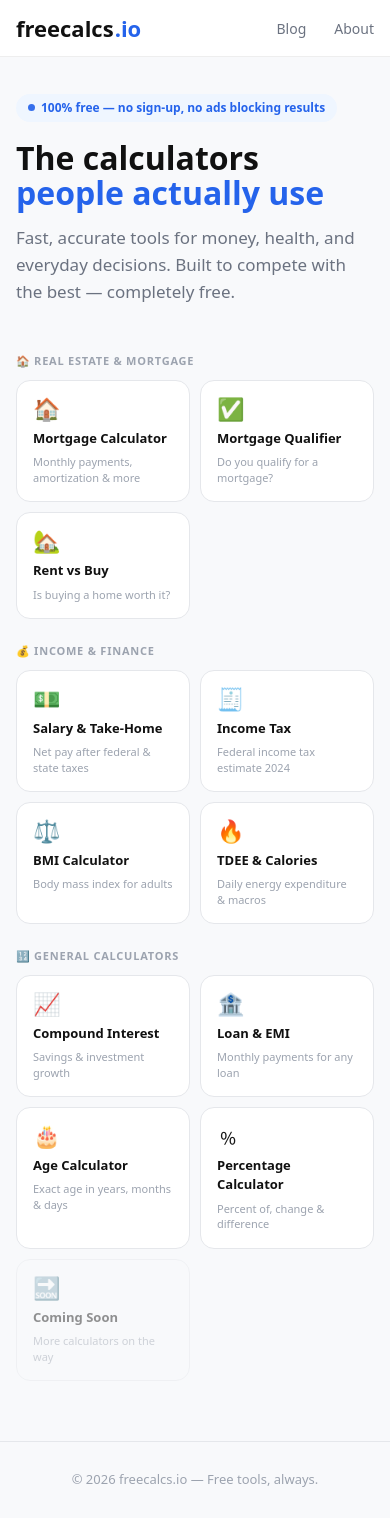
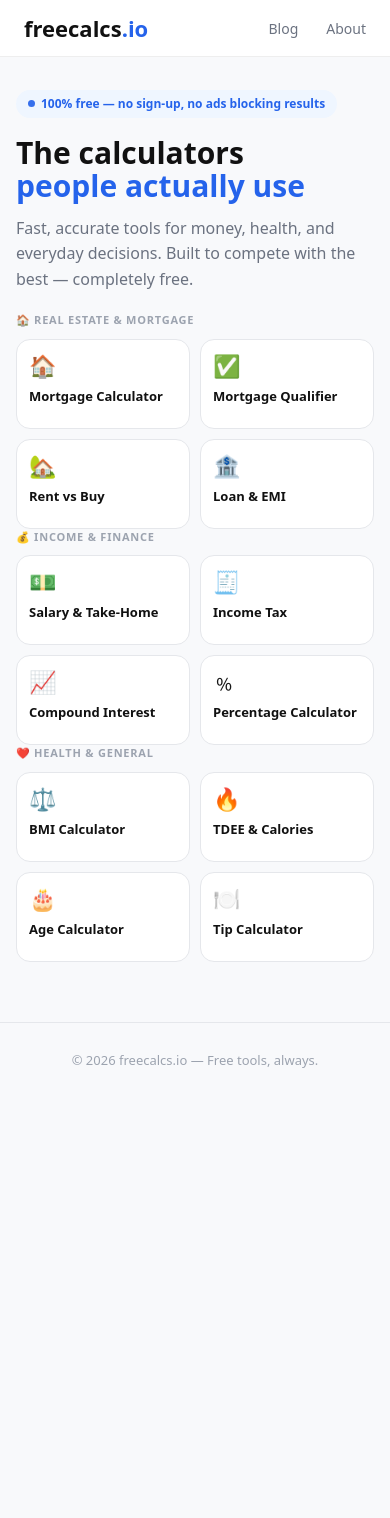
Before and after one commit to Tunjilor/freecalcs, a Next.js app: page / in a window 390 px wide. After the commit the page ends 1098 px from the top, so only its background shows below. Built offline with nearby package versions, Linux system fonts and the light colour scheme.

Commit message:
clean 4x3 grid consistent columns mobile responsive

```diff
--- a/src/app/page.tsx
+++ b/src/app/page.tsx
@@ -1,18 +1,29 @@
 import Link from "next/link";
 
 const calcs = [
-  { slug: "mortgage", label: "Mortgage Calculator", icon: "🏠", desc: "Monthly payments, amortization & more" },
-  { slug: "qualify", label: "Mortgage Qualifier", icon: "✅", desc: "Do you qualify for a mortgage?" },
-  { slug: "rent-vs-buy", label: "Rent vs Buy", icon: "🏡", desc: "Is buying a home worth it?" },
-  { slug: "salary", label: "Salary & Take-Home", icon: "💵", desc: "Net pay after federal & state taxes" },
-  { slug: "tax", label: "Income Tax", icon: "🧾", desc: "Federal income tax estimate 2024" },
-  { slug: "bmi", label: "BMI Calculator", icon: "⚖️", desc: "Body mass index for adults" },
-  { slug: "tdee", label: "TDEE & Calories", icon: "🔥", desc: "Daily energy expenditure & macros" },
-  { slug: "compound-interest", label: "Compound Interest", icon: "📈", desc: "Savings & investment growth" },
-  { slug: "loan", label: "Loan & EMI", icon: "🏦", desc: "Monthly payments for any loan" },
-  { slug: "age", label: "Age Calculator", icon: "🎂", desc: "Exact age in years, months & days" },
-  { slug: "percentage", label: "Percentage Calculator", icon: "﹪", desc: "Percent of, change & difference" },
-  { slug: "mortgage", label: "Coming Soon", icon: "🔜", desc: "More calculators on the way" },
+  // Row 1 — Real estate (4 cards)
+  { slug: "mortgage", label: "Mortgage Calculator", icon: "🏠", desc: "Payments, amortization & more", category: null },
+  { slug: "qualify", label: "Mortgage Qualifier", icon: "✅", desc: "Do you qualify for a mortgage?", category: null },
+  { slug: "rent-vs-buy", label: "Rent vs Buy", icon: "🏡", desc: "Is buying a home worth it?", category: null },
+  { slug: "loan", label: "Loan & EMI", icon: "🏦", desc: "Monthly payments for any loan", category: null },
+
+  // Row 2 — Income & finance (4 cards)
+  { slug: "salary", label: "Salary & Take-Home", icon: "💵", desc: "Net pay after federal & state taxes", category: null },
+  { slug: "tax", label: "Income Tax", icon: "🧾", desc: "Federal income tax estimate 2024", category: null },
+  { slug: "compound-interest", label: "Compound Interest", icon: "📈", desc: "Savings & investment growth", category: null },
+  { slug: "percentage", label: "Percentage Calculator", icon: "﹪", desc: "Percent of, change & difference", category: null },
+
+  // Row 3 — Health & general (4 cards)
+  { slug: "bmi", label: "BMI Calculator", icon: "⚖️", desc: "Body mass index for adults", category: null },
+  { slug: "tdee", label: "TDEE & Calories", icon: "🔥", desc: "Daily energy expenditure & macros", category: null },
+  { slug: "age", label: "Age Calculator", icon: "🎂", desc: "Exact age in years, months & days", category: null },
+  { slug: "tip", label: "Tip Calculator", icon: "🍽️", desc: "Split bills & calculate tips", category: null },
+];
+
+const categories = [
+  { label: "🏠 Real estate & mortgage", start: 0, end: 4 },
+  { label: "💰 Income & finance", start: 4, end: 8 },
+  { label: "❤️ Health & general", start: 8, end: 12 },
 ];
 
 export default function Home() {
@@ -21,38 +32,52 @@ export default function Home() {
       <style>{`
         * { box-sizing: border-box; margin: 0; padding: 0; }
         body { background: #f8f9fb; }
-        .nav-link { color: #6b7280; text-decoration: none; font-size: 14px; font-weight: 500; transition: color 0.15s; }
+
+        .nav-link {
+          color: #6b7280; text-decoration: none;
+          font-size: 14px; font-weight: 500;
+          transition: color 0.15s;
+        }
         .nav-link:hover { color: #111; }
+
         .calc-grid {
           display: grid;
           grid-template-columns: repeat(4, 1fr);
           gap: 14px;
+          margin-bottom: 0;
         }
+
         .calc-card {
           background: #fff;
           border: 1px solid #e5e7eb;
           border-radius: 14px;
-          padding: 20px;
+          padding: 20px 18px;
           text-decoration: none;
           display: flex;
           flex-direction: column;
           gap: 6px;
           transition: border-color 0.15s, box-shadow 0.15s, transform 0.15s;
+          min-height: 120px;
         }
         .calc-card:hover {
           border-color: #2563eb;
           box-shadow: 0 4px 20px rgba(37,99,235,0.10);
           transform: translateY(-2px);
         }
-        .calc-card.coming-soon {
-          opacity: 0.45;
-          cursor: default;
-          pointer-events: none;
-          background: #f8f9fb;
+        .calc-icon { font-size: 26px; line-height: 1; margin-bottom: 6px; }
+        .calc-label { font-size: 14px; font-weight: 700; color: #111; line-height: 1.3; }
+        .calc-desc { font-size: 12px; color: #9ca3af; line-height: 1.4; }
+
+        .category-label {
+          font-size: 11px;
+          font-weight: 700;
+          color: #9ca3af;
+          text-transform: uppercase;
+          letter-spacing: 0.07em;
+          margin: 28px 0 10px;
         }
-        .calc-icon { font-size: 28px; line-height: 1; margin-bottom: 4px; }
-        .calc-label { font-size: 15px; font-weight: 600; color: #111; }
-        .calc-desc { font-size: 13px; color: #9ca3af; line-height: 1.4; }
+        .category-label:first-of-type { margin-top: 0; }
+
         .hero-badge {
           display: inline-flex;
           align-items: center;
@@ -66,45 +91,46 @@ export default function Home() {
           margin-bottom: 18px;
         }
         .pulse {
-          width: 7px; height: 7px; border-radius: 50%;
+          width: 7px; height: 7px;
+          border-radius: 50%;
           background: #2563eb;
           animation: pulse 2s infinite;
+          flex-shrink: 0;
         }
         @keyframes pulse { 0%,100%{opacity:1} 50%{opacity:0.3} }
-        .category-label {
-          font-size: 11px;
-          font-weight: 700;
-          color: #9ca3af;
-          text-transform: uppercase;
-          letter-spacing: 0.07em;
-          margin-bottom: 10px;
-          margin-top: 24px;
+
+        /* Tablet: 2 columns */
+        @media (max-width: 900px) {
+          .calc-grid { grid-template-columns: repeat(2, 1fr); gap: 12px; }
+          .calc-card { min-height: 100px; }
         }
-        @media (max-width: 1000px) {
-          .calc-grid { grid-template-columns: repeat(3, 1fr); }
-        }
-        @media (max-width: 680px) {
+
+        /* Mobile: 2 columns, compact */
+        @media (max-width: 600px) {
           .calc-grid { grid-template-columns: repeat(2, 1fr); gap: 10px; }
-          .calc-card { padding: 16px; }
+          .calc-card { padding: 14px 12px; min-height: 90px; }
           .calc-icon { font-size: 22px; }
           .calc-label { font-size: 13px; }
-          .calc-desc { font-size: 11px; }
-          .hero-section { padding: 36px 16px 24px !important; }
+          .calc-desc { font-size: 11px; display: none; }
+          h1 { font-size: 30px !important; }
+          .hero-section { padding: 32px 16px 20px !important; }
           .grid-section { padding: 0 16px 60px !important; }
-          nav { padding: 0 16px !important; }
-          h1 { font-size: 32px !important; }
+          .category-label { margin-top: 20px; }
         }
-        @media (max-width: 380px) {
+
+        /* Very small phones: still 2 columns */
+        @media (max-width: 360px) {
           .calc-grid { gap: 8px; }
-          .calc-card { padding: 12px; }
+          .calc-card { padding: 12px 10px; }
           .calc-icon { font-size: 20px; }
+          .calc-label { font-size: 12px; }
         }
       `}</style>
 
       {/* Nav */}
       <nav style={{ background: "#fff", borderBottom: "1px solid #eee", padding: "0 24px" }}>
         <div style={{ maxWidth: 1100, margin: "0 auto", height: 56, display: "flex", alignItems: "center", justifyContent: "space-between" }}>
-          <div style={{ display: "flex", alignItems: "baseline", gap: 1 }}>
+          <div style={{ display: "flex", alignItems: "baseline" }}>
             <span style={{ fontSize: 22, fontWeight: 800, color: "#111" }}>freecalcs</span>
             <span style={{ fontSize: 22, fontWeight: 800, color: "#2563eb" }}>.io</span>
           </div>
@@ -116,61 +142,36 @@ export default function Home() {
       </nav>
 
       {/* Hero */}
-      <section className="hero-section" style={{ maxWidth: 1100, margin: "0 auto", padding: "56px 24px 36px" }}>
+      <section className="hero-section" style={{ maxWidth: 1100, margin: "0 auto", padding: "52px 24px 32px" }}>
         <div className="hero-badge">
           <span className="pulse" />
           100% free — no sign-up, no ads blocking results
         </div>
-        <h1 style={{ fontSize: "clamp(34px, 5vw, 52px)", fontWeight: 800, lineHeight: 1.1, color: "#111", marginBottom: 14 }}>
+        <h1 style={{ fontSize: "clamp(32px, 5vw, 50px)", fontWeight: 800, lineHeight: 1.1, color: "#111", marginBottom: 14 }}>
           The calculators<br />
           <span style={{ color: "#2563eb" }}>people actually use</span>
         </h1>
-        <p style={{ fontSize: 17, color: "#6b7280", maxWidth: 460, lineHeight: 1.6 }}>
+        <p style={{ fontSize: 16, color: "#6b7280", maxWidth: 440, lineHeight: 1.6 }}>
           Fast, accurate tools for money, health, and everyday decisions. Built to compete with the best — completely free.
         </p>
       </section>
 
-      {/* Grid */}
+      {/* Calculator grid */}
       <section className="grid-section" style={{ maxWidth: 1100, margin: "0 auto", padding: "0 24px 80px" }}>
-
-        {/* Real estate group label */}
-        <p className="category-label">🏠 Real estate & mortgage</p>
-        <div className="calc-grid" style={{ marginBottom: 0 }}>
-          {calcs.slice(0, 3).map((c) => (
-            <Link key={c.slug + c.label} href={"/" + c.slug}
-              className={`calc-card${c.label === "Coming Soon" ? " coming-soon" : ""}`}>
+        {categories.map((cat) => (
+          <div key={cat.label}>
+            <p className="category-label">{cat.label}</p>
+            <div className="calc-grid">
+              {calcs.slice(cat.start, cat.end).map((c) => (
+                <Link key={c.slug + c.label} href={"/" + c.slug} className="calc-card">
                   <span className="calc-icon">{c.icon}</span>
                   <span className="calc-label">{c.label}</span>
                   <span className="calc-desc">{c.desc}</span>
                 </Link>
               ))}
             </div>
-
-        {/* Finance group label */}
-        <p className="category-label">💰 Income & finance</p>
-        <div className="calc-grid" style={{ marginBottom: 0 }}>
-          {calcs.slice(3, 7).map((c) => (
-            <Link key={c.slug + c.label} href={"/" + c.slug}
-              className={`calc-card${c.label === "Coming Soon" ? " coming-soon" : ""}`}>
-              <span className="calc-icon">{c.icon}</span>
-              <span className="calc-label">{c.label}</span>
-              <span className="calc-desc">{c.desc}</span>
-            </Link>
+          </div>
         ))}
-        </div>
-
-        {/* General group label */}
-        <p className="category-label">🔢 General calculators</p>
-        <div className="calc-grid">
-          {calcs.slice(7).map((c) => (
-            <Link key={c.slug + c.label} href={"/" + c.slug}
-              className={`calc-card${c.label === "Coming Soon" ? " coming-soon" : ""}`}>
-              <span className="calc-icon">{c.icon}</span>
-              <span className="calc-label">{c.label}</span>
-              <span className="calc-desc">{c.desc}</span>
-            </Link>
-          ))}
-        </div>
       </section>
 
       {/* Footer */}
```
Lines whose indentation alone changed are shown as unchanged.
